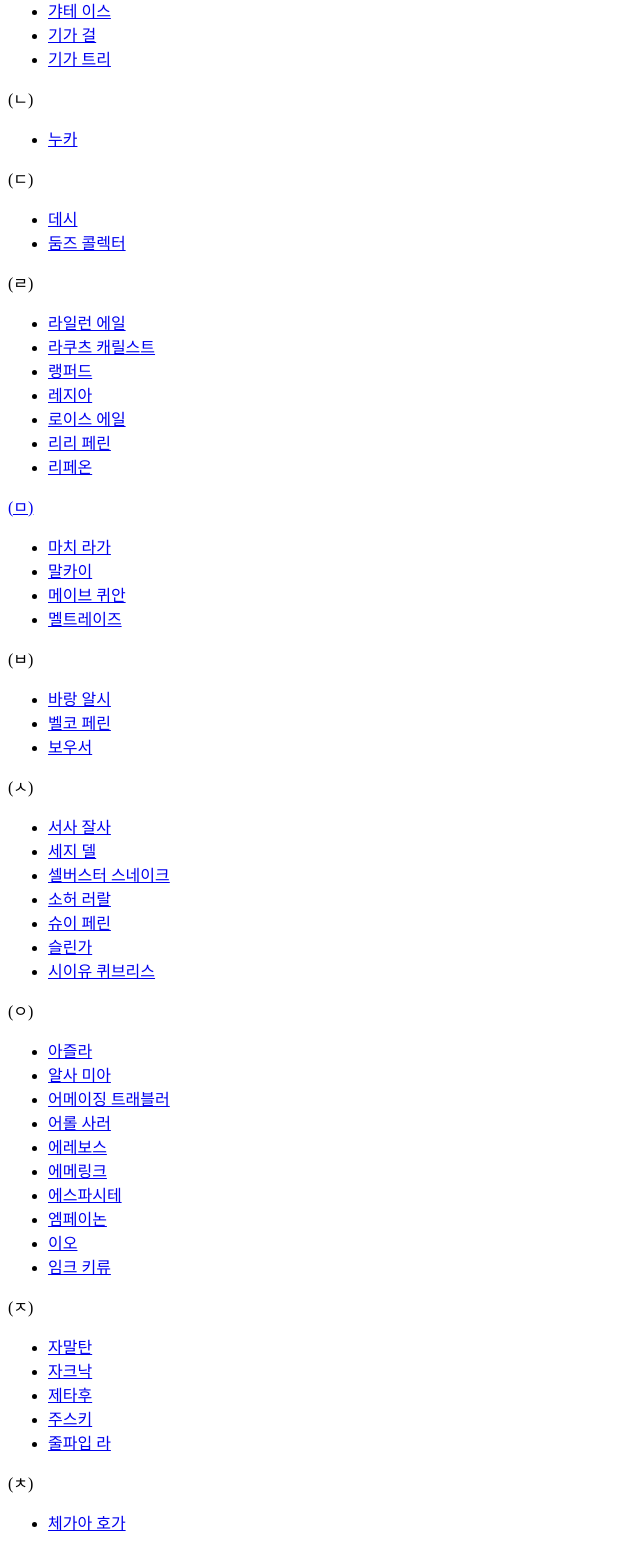
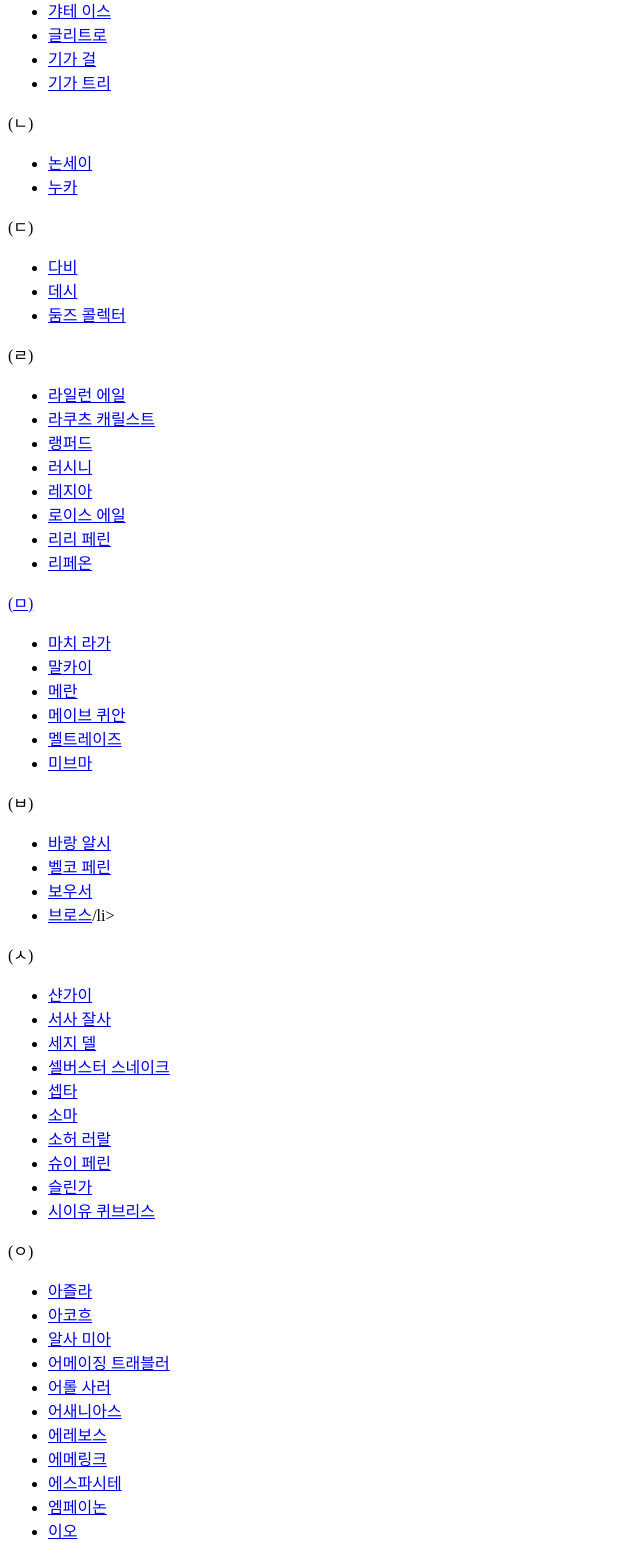
Before and after one commit to Graceverse/Graceverse.github.io, a plain HTML site: page Great_Universe_person_character.html in a window 1280 px wide. Shown: the part 4892-6435 px from the top of the page, without its empty margins (0-640 px from the left). Drawn offline with Linux system fonts and the light colour scheme.

Commit message:
커밋 메시지 적고

```diff
--- a/Great_Universe_person_character.html
+++ b/Great_Universe_person_character.html
@@ -216,15 +216,18 @@
        <ul>
         <li><a href="https://docs.google.com/document/d/1a3vurcb2MRz2goypUI2nScyWk_1X4mYe/edit" target="_blank" title="간헵 라">간헵 라</a></li>
         <li><a href="https://docs.google.com/document/d/1nYVy6ooy95YsoOW0PugEkrNnKCcgPwPI/edit" target="_blank" title="갸테 이스">갸테 이스</a></li>
+        <li><a href="https://docs.google.com/document/d/1R_a0TodLOU9iLIA51kBk7IO6wVif6BZ4/edit" target="_blank" title="글리트로">글리트로</a></li>
         <li><a href="https://docs.google.com/document/d/1T2Wrh_LDmMczamQrmfAFrZ0lYdTojtsR/edit" target="_blank" title="기가 걸">기가 걸</a></li>
         <li><a href="https://docs.google.com/document/d/1uIG_YUK4v1v3AiFzFnNxeU0e6V_Wdlbb/edit" target="_blank" title="기가 트리">기가 트리</a></li>
        </ul>
        <p class="font">(ㄴ)</p>
        <ul>
+        <li><a href="https://docs.google.com/document/d/1zo75EzTfaqegAF96IFP5ReqE2UxJi4bD/edit" target="_blank" title="논세이">논세이</a></li>
         <li><a href="https://docs.google.com/document/d/1qGl5wnEW6upZUaNvjdetrEGQ9QrYDbd2/edit" target="_blank" title="누카">누카</a></li>
        </ul>
        <p class="font">(ㄷ)</p>
        <ul>
+        <li><a href="https://docs.google.com/document/d/1ntrA90sxmGla12KiLjoO2LOMlxZX_BJs/edit" target="_blank" title="다비">다비</a></li>
         <li><a href="https://docs.google.com/document/d/1s2Iz-HSHLCCcC_YHTKw3xWZxIa66eHei/edit" target="_blank" title="데시">데시</a></li>
         <li><a href="https://docs.google.com/document/d/1mfpKm_Fs261PrbZUdeW7PXc63Z-xYrFM/edit" target="_blank" title="둠즈 콜렉터">둠즈 콜렉터</a></li>
        </ul>
@@ -233,6 +236,7 @@
         <li><a href="https://docs.google.com/document/d/1NuLzqrbiovdqF5oTX1-UbXQPQb_HYWAq/edit" target="_blank" title="라일런 에일">라일런 에일</a></li>
         <li><a href="https://docs.google.com/document/d/1ChZNxaTJuEejDdvuJoEpZUcJj9yhIvDb/edit" target="_blank" title="라쿠츠 캐릴스트">라쿠츠 캐릴스트</a></li>
         <li><a href="https://docs.google.com/document/d/1AqVOtYvgiF0Nw_yfWkRIVTRt03wMddhf/edit" target="_blank" title="랭퍼드">랭퍼드</a></li>
+        <li><a href="https://docs.google.com/document/d/1-IY5Un2KgBlZpDQ8XMgzBLkUrz4zbhva/edit" target="_blank" title="러시니">러시니</a></li>
         <li><a href="https://docs.google.com/document/d/1CC3PHDOOxCeF7CbDKSGGLBacsO_Z9Djq/edit" target="_blank" title="레지아">레지아</a></li>
         <li><a href="https://docs.google.com/document/d/1GSNn4x5hL6Jcfnjqq4B2khIjTDE5bEBU/edit" target="_blank" title="로이스 에일">로이스 에일</a></li>
         <li><a href="https://docs.google.com/document/d/1Xor6TWnR62Mc8wQ6PBXfzR11T_sACYh9/edit" target="_blank" title="리리 페린">리리 페린</a></li>
@@ -242,20 +246,26 @@
        <ul>
         <li><a href="https://docs.google.com/document/d/130BbdB2ED7CB9bxPvPpPRXLrWJ7fWc0r/edit" target="_blank" title="마치 라가">마치 라가</a></li>
         <li><a href="https://docs.google.com/document/d/1bIiCog00KY7g85nEvuT19xKyy4ndpSfY/edit" target="_blank" title="말카이">말카이</a></li>
+        <li><a href="https://docs.google.com/document/d/16qwNiO3zQgmGBXuAPx6WlTHu2IZcB1kR/edit" target="_blank" title="메란">메란</a></li>
         <li><a href="https://docs.google.com/document/d/1qUEGE0W1d05UBhsGFNJypriDheTDFp7a/edit" target="_blank" title="메이브 퀴안">메이브 퀴안</a></li>
         <li><a href="https://docs.google.com/document/d/19qvo_jN_nGtROwBoBzOu73oEcXDb3Fcn/edit" target="_blank" title="멜트레이즈">멜트레이즈</a></li>
+        <li><a href="https://docs.google.com/document/d/1MwMmYLBCWP4ersbhfDopCjPRehbxBrf6/edit" target="_blank" title="미브마">미브마</a></li>
        </ul>
        <p class="font">(ㅂ)</p>
        <ul>
         <li><a href="https://docs.google.com/document/d/1u5Pynuo5K67b1WPmpkUh1Q-PC2Nk1sfA/edit" target="_blank" title="바랑 알시">바랑 알시</a></li>
         <li><a href="https://docs.google.com/document/d/19IBzIadnNUDjU4BNw98k1dg31G6k6WJf/edit" target="_blank" title="벨코 페린">벨코 페린</a></li>
         <li><a href="https://docs.google.com/document/d/1pxriroefRwpHvTLgxMNODP-3nGKsTc7T/edit" target="_blank" title="보우서">보우서</a></li>
+        <li><a href="https://docs.google.com/document/d/1cvKsaaCLWYci0qXC4cxhDHTmx91zQHZn/edit" target="_blank" title="브로스">브로스</a>/li>
        </ul>
        <p class="font">(ㅅ)</p>
        <ul>
+        <li><a href="https://docs.google.com/document/d/18hetaT6wVC3sJOzL9GXIz8F9jb33jMsl/edit" target="_blank" title="샨가이">샨가이</a></li>
         <li><a href="https://docs.google.com/document/d/1nTBatU-0pTGYm8Sx40bLBvpHIbFDLY_Q/edit" target="_blank" title="서사 잘사">서사 잘사</a></li>
         <li><a href="https://docs.google.com/document/d/178gYeLchHlM2PiMiM0pOCYq6y1VWgBqP/edit" target="_blank" title="세지 델">세지 델</a></li>
         <li><a href="https://docs.google.com/document/d/1I2bln4xu8144mtxGddHzdhV5B91DxvaA/edit" target="_blank" title="셀버스터 스네이크">셀버스터 스네이크</a></li>
+        <li><a href="https://docs.google.com/document/d/1xwo6hALwwuQLQkJnnJbXcGj7Ahp-9JRm/edit" target="_blank" title="셉타">셉타</a></li>
+        <li><a href="https://docs.google.com/document/d/1AB74pvfLbpUbVk_CF_8k4QgfhbZA06CR/edit" target="_blank" title="소마">소마</a></li>
         <li><a href="https://docs.google.com/document/d/18tM--Nln6pMnxCb3qucJJ3zXfciVUpZW/edit" target="_blank" title="소허 러랄">소허 러랄</a></li>
         <li><a href="https://docs.google.com/document/d/1IuqCzV87vloOV5zyW1D7-MJVvLL23kL9/edit" target="_blank" title="슈이 페린">슈이 페린</a></li>
         <li><a href="https://docs.google.com/document/d/13FPicGuL-3YjExg3C7ExtA6TJKG4sOFy/edit" target="_blank" title="슬린가">슬린가</a></li>
@@ -264,9 +274,11 @@
        <p class="font">(ㅇ)</p>
        <ul>
         <li><a href="https://docs.google.com/document/d/1dZolHqHtxEt60gL_IRXR_xyKacYboWlj/edit" target="_blank" title="아즐라">아즐라</a></li>
+        <li><a href="https://docs.google.com/document/d/1iuTkond1JQ6LKMx5fscHvg2BgqRzYGJd/edit" target="_blank" title="아코흐">아코흐</a></li>
         <li><a href="https://docs.google.com/document/d/1GDFI-FuYj1iRX3hhV5NXGlV78NPMuYay/edit" target="_blank" title="알사 미아">알사 미아</a></li>
         <li><a href="https://docs.google.com/document/d/1s2GV_sZJleQMLwqltz6NZIQq7cqWIz8c/edit" target="_blank" title="어메이징 트래블러">어메이징 트래블러</a></li>
         <li><a href="https://docs.google.com/document/d/13DjF_fKQvlMTJxkfSDHwNbpS7g5LIyfS/edit" target="_blank" title="어롤 사러">어롤 사러</a></li>
+        <li><a href="https://docs.google.com/document/d/1tb3OyL4S7MiA4u8znBUQmd1tmOhNrr40/edit" target="_blank" title="어새니아스">어새니아스</a></li>
         <li><a href="https://docs.google.com/document/d/1vcNDivCYDhOsFOjnlgEhZW8ynh1EWLyc/edit" target="_blank" title="에레보스">에레보스</a></li>
         <li><a href="https://docs.google.com/document/d/1AaDwyoOlFpmVmv-PjIljqGHQ8n4JN0RW/edit" target="_blank" title="에메링크">에메링크</a></li>
         <li><a href="https://docs.google.com/document/d/1ArXA0tui2WkDlvdsQBqhAteZG8OIn4r4/edit" target="_blank" title="에스파시테">에스파시테</a></li>
@@ -285,9 +297,11 @@
        <p class="font">(ㅊ)</p>
        <ul>
         <li><a href="https://docs.google.com/document/d/1OwGRH3KCcSUPO18BAVAtT5zPrDNSwCLx/edit" target="_blank" title="체가아 호가">체가아 호가</a></li>
+        <li><a href="https://docs.google.com/document/d/1wfBILC-BwWHD-knY0uHrA31Gfdj9ypvP/edit" target="_blank" title="쳔가이">쳔가이</a></li>
        </ul>
        <p class="font">(ㅋ)</p>
        <ul>
+        <li><a href="https://docs.google.com/document/d/17te4aqprO6NWDCEdzlmeQRWhVKhPFt-n/edit" target="_blank" title="칼리">칼리</a></li>
         <li><a href="https://docs.google.com/document/d/1F2j6IPBICmybubZSEmLFJV8R3acHcAO1/edit" target="_blank" title="케시아">케시아</a></li>
         <li><a href="https://docs.google.com/document/d/1YlW16cWrWJ4jcEgRim1mKZIwGyVXV-38/edit" target="_blank" title="켄">켄</a></li>
         <li><a href="https://docs.google.com/document/d/1rjZa6P8gRd_WKZpFPtlZjIqpuXZJAHWO/edit" target="_blank" title="코맵">코맵</a></li>
@@ -301,6 +315,7 @@
        <p class="font">(ㅍ)</p>
        <ul>
         <li><a href="https://docs.google.com/document/d/11M8vmKRdoJY_xIQ4-Hjq84BEKj2A4JOG/edit" target="_blank" title="파이로">파이로</a></li>
+        <li><a href="https://docs.google.com/document/d/1hxO_HNLHd82RVdU6Jh2v1ZiQzFqHESGW/edit" target="_blank" title="페요스">페요스</a></li>
         <li><a href="https://docs.google.com/document/d/11JuGP00xaKYozpJfpRkU3id04yYcOV24/edit" target="_blank" title="프로클레스">프로클레스</a></li>
         <li><a href="https://docs.google.com/document/d/1nzz_M0lJo1HF3Mr5zHseZMBkwaFK5yaB/edit" target="_blank" title="프롤데">프롤데</a></li>
         <li><a href="https://docs.google.com/document/d/1IfbxbcJcDxMccYEfOYa3UpFYF8IU56_W/edit" target="_blank" title="피터">피터</a></li>
@@ -308,6 +323,7 @@
        <p class="font">(ㅎ)</p>
        <ul>
         <li><a href="https://docs.google.com/document/d/1oxTt22YcZMf1Jr0z25Xa_fMRgBVQoU9b/edit" target="_blank" title="하루다 힐레니아">하루다 힐레니아</a></li>
+        <li><a href="https://docs.google.com/document/d/1_mWW3s5d7TKKMYL4p7PKUHjtDQqp6BA1/edit" target="_blank" title="하프치아">하프치아</a></li>
         <li><a href="https://docs.google.com/document/d/1NGdfJpFyLSw9X2Rc65MLRlNEKvjiKunT/edit" target="_blank" title="홀리">홀리</a></li>
        </ul>
        <p class="font">(A~Z)</p>
```
Also changed, not shown: Great_Universe_Intellection.html (+1 -1 lines), Great_Universe_animal.html (+0 -1 lines), Great_Universe_planet.html (+1 -1 lines).
